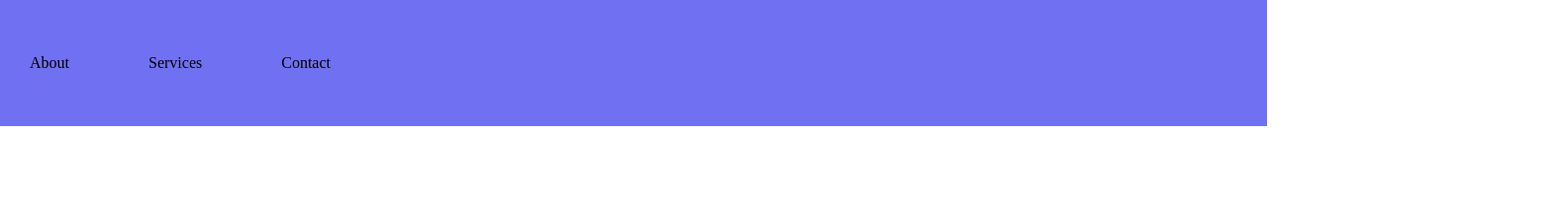
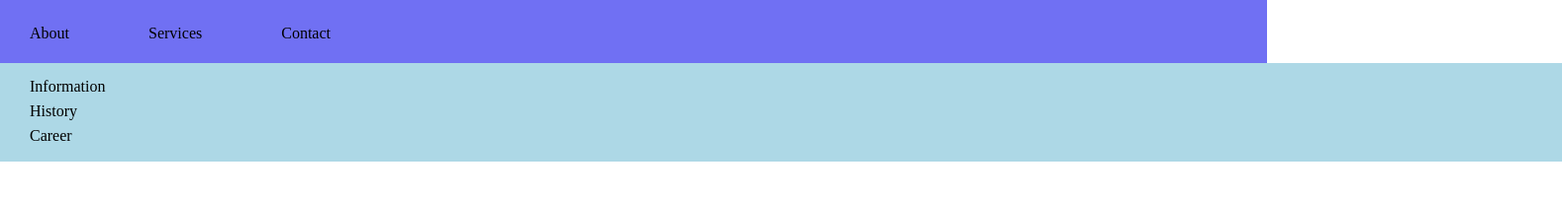
Before and after one commit to wi-fighters/55-uib-interaction-dropdown-peteco83, a plain HTML site: page index.html in a window 1280 px wide. Shown: the whole page at 99% size, 1578 px wide, since content can reach past the window. Drawn offline with Linux system fonts and the light colour scheme.

Commit message:
Done exercise 55

```diff
--- a/style.css
+++ b/style.css
@@ -18,7 +18,7 @@
 .container {
     width: 100%;
     background-color: rgb(112, 112, 243);
-    height: 8rem;
+    height: 4rem;
     display: flex;
     flex-direction: row;
     align-items: center;
@@ -26,15 +26,13 @@
 
 }
 
-/* .container ul {
-    transition: 1s ease;
-} */
+.possibilities {
+    /* width: 100%; */
+    padding-top: 50px;
+    height: 100%;
+    /* justify-content: center; */
 
-/* .container li{
-
-
-
-} */
+}
 
 .container>li {
     /* display: inline; */
@@ -42,15 +40,13 @@
     padding-right: 50px;
 }
 
-
-
 .list {
     /* flex-direction: column; */
     background-color: lightblue;
     display: none;
     flex-direction: column;
     position: absolute;
-    top: 5rem;
+    top: 4rem;
     width: 100%;
     padding-top: 15px;
 }
```
